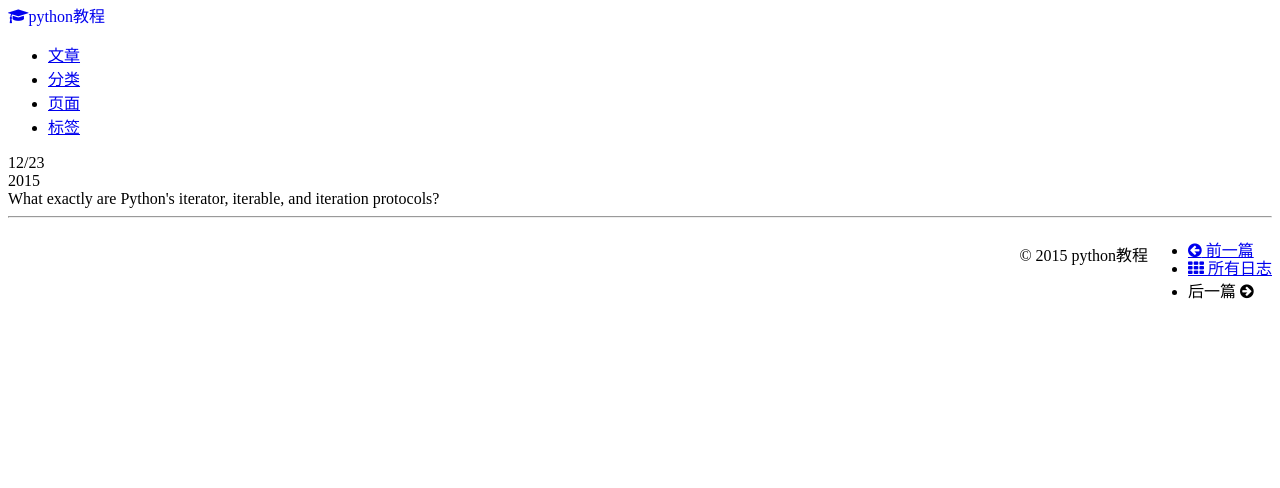
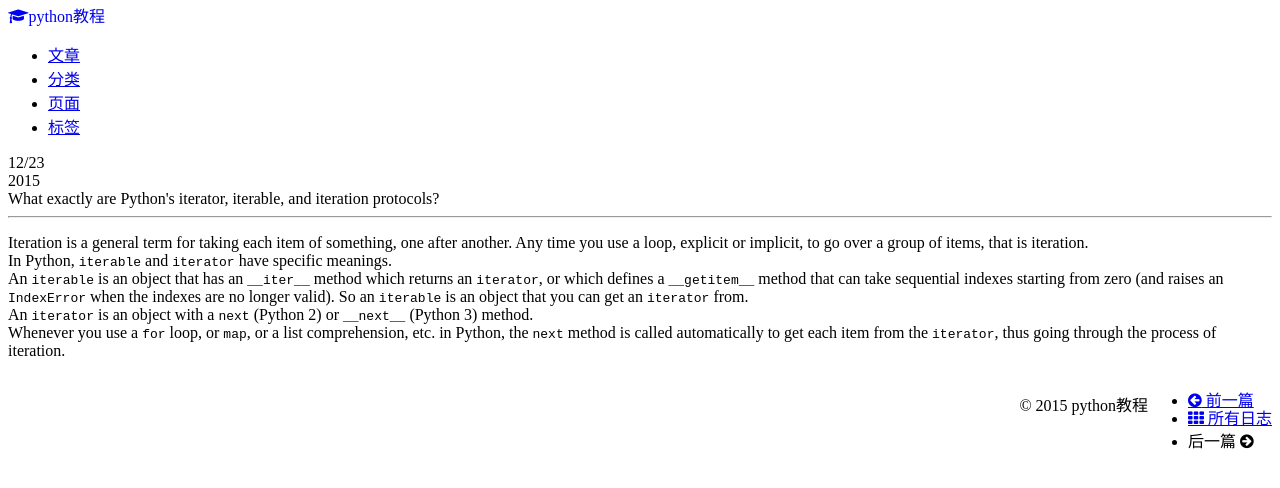
Before and after one commit to pythonjiaocheng/pythonjiaocheng.github.io, a Jekyll site: the page built from _posts/python/2015-12-23-what-exactly-are-python's-iterator,-iterable,-and-iteration-protocols?.md, in a window 1280 px wide. Shown: the top 488 px of the page. Built offline with Jekyll 4.4.1, drawn with Linux system fonts in a browser that asks for light colours; nearby versions of some CDN libraries.

Commit message:
必须要填写才填写的

```diff
--- a/_posts/python/2015-12-23-what-exactly-are-python's-iterator,-iterable,-and-iteration-protocols?.md
+++ b/_posts/python/2015-12-23-what-exactly-are-python's-iterator,-iterable,-and-iteration-protocols?.md
@@ -1,9 +1,14 @@
 ---
 layout: post
 title: "What exactly are Python's iterator, iterable, and iteration protocols?"
-category: 新闻
+category: python
 duoshuo: true
 mydate : 2015-12-23-23-01-28
 description: "What exactly are Python's iterator, iterable, and iteration protocols?"
-tags: [新闻]
+tags: [python]
 ---
+Iteration is a general term for taking each item of something, one after another. Any time you use a loop, explicit or implicit, to go over a group of items, that is iteration.
+In Python, `iterable` and `iterator` have specific meanings.
+An `iterable` is an object that has an `__iter__` method which returns an `iterator`, or which defines a `__getitem__` method that can take sequential indexes starting from zero (and raises an `IndexError` when the indexes are no longer valid). So an `iterable` is an object that you can get an `iterator` from.
+An `iterator` is an object with a `next` (Python 2) or `__next__` (Python 3) method.
+Whenever you use a `for` loop, or `map`, or a list comprehension, etc. in Python, the `next` method is called automatically to get each item from the `iterator`, thus going through the process of iteration.
```
Also changed, not shown: 1 other file.
